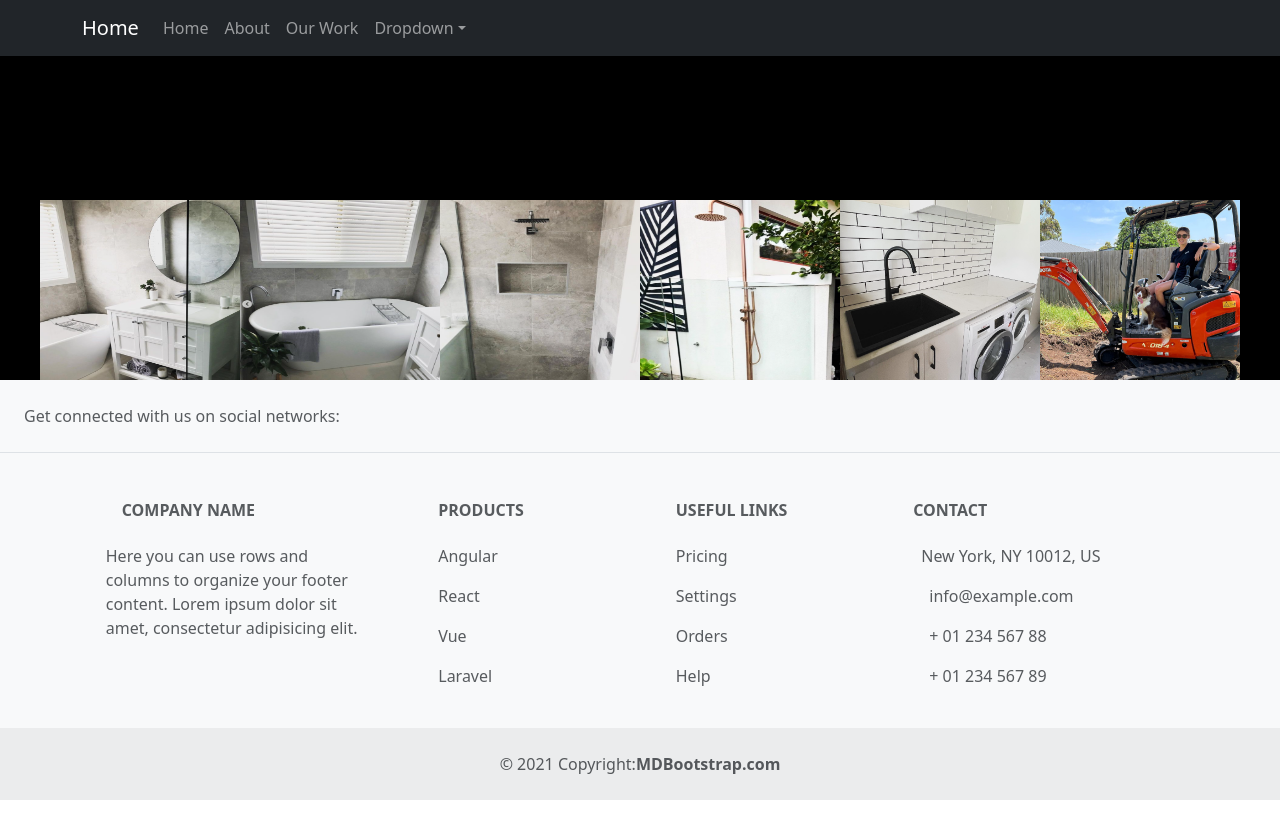
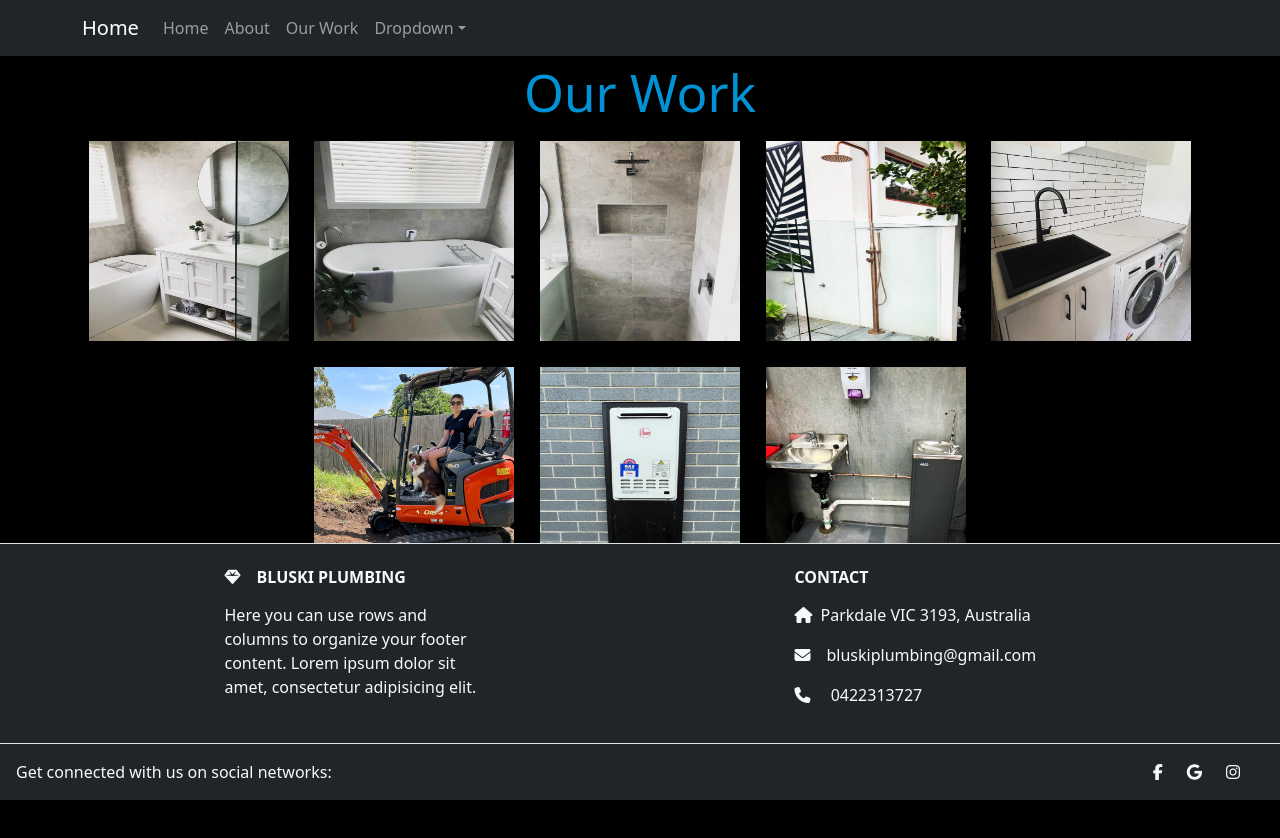
Before and after one commit to AndrewHulme88/bluski-plumbing-react, a React (Vite) app: page /showcase in a window 1280 px wide. Shown: the top 838 px of the page. Before the commit the page ends 800 px from the top, so only its background shows below. Built offline with nearby package versions, Linux system fonts and the light colour scheme.

Commit message:
Styled footer, and fixed padding issue in body

```diff
--- a/package.json
+++ b/package.json
@@ -10,6 +10,7 @@
     "preview": "vite preview"
   },
   "dependencies": {
+    "@fortawesome/fontawesome-free": "^6.5.2",
     "@fortawesome/fontawesome-svg-core": "^6.5.2",
     "@fortawesome/free-brands-svg-icons": "^6.5.2",
     "@fortawesome/free-solid-svg-icons": "^6.5.2",
--- a/src/App.css
+++ b/src/App.css
@@ -3,16 +3,19 @@
   flex-direction: column;
   margin: 0 auto;
   text-align: center;
+  min-height: 100vh;
 }
 
 h1 {
+
   color: #0092d4 !important;
 }
 
-body {
+html, body {
   background-color: black !important;
   height: 100%;
   margin: 0;
+  margin-top: 5%;
   padding: 0;
 }
 
@@ -38,4 +41,9 @@ body {
 .showcase img {
   width: 200px;
   height: 200px;
+  margin: 1%;
 }
+
+.mt-0 {
+  margin-top: 0 !important;
+}
--- a/src/App.jsx
+++ b/src/App.jsx
@@ -1,8 +1,8 @@
 import { BrowserRouter as Router, Route, Routes } from 'react-router-dom';
 import './App.css'
 import 'bootstrap/dist/css/bootstrap.min.css';
+import '@fortawesome/fontawesome-free/css/all.min.css';
 import MyNavbar from './components/myNavbar'
-import MyFooter from './components/myFooter'
 import Showcase from './components/showcase';
 import HomePage from './components/homePage';
 import FooterBootstrap from './components/footerBootstrap';
--- a/src/components/footerBootstrap.jsx
+++ b/src/components/footerBootstrap.jsx
@@ -1,10 +1,44 @@
 import React from 'react';
 import { MDBFooter, MDBContainer, MDBRow, MDBCol, MDBIcon } from 'mdb-react-ui-kit';
+import '@fortawesome/fontawesome-free/css/all.min.css';
 
 export default function FooterBootstrap() {
   return (
-    <MDBFooter bgColor='light' className='text-center text-lg-start text-muted'>
-      <section className='d-flex justify-content-center justify-content-lg-between p-4 border-bottom'>
+    <MDBFooter bgColor='dark' className='text-center text-lg-start text-light'>
+
+      <section className='d-flex justify-content-center justify-content-lg-between p-1 mt-0 border-top'>
+        <MDBContainer className='text-center text-md-start mt-1'>
+          <MDBRow className='mt-3'>
+            <MDBCol md="3" lg="4" xl="3" className='mx-auto mb-4'>
+              <h6 className='text-uppercase fw-bold mb-3'>
+                <MDBIcon icon="gem" className="me-3" />
+                BLUSKI PLUMBING
+              </h6>
+              <p>
+                Here you can use rows and columns to organize your footer content. Lorem ipsum dolor sit amet,
+                consectetur adipisicing elit.
+              </p>
+            </MDBCol>
+
+            <MDBCol md="4" lg="3" xl="3" className='mx-auto mb-md-0 mb-4'>
+              <h6 className='text-uppercase fw-bold mb-3'>Contact</h6>
+              <p>
+                <MDBIcon icon="home" className="me-2" />
+                Parkdale VIC 3193, Australia
+              </p>
+              <p>
+                <MDBIcon icon="envelope" className="me-3" />
+                bluskiplumbing@gmail.com
+              </p>
+              <p>
+                <MDBIcon icon="phone" className="me-3" /> 0422313727
+              </p>
+            </MDBCol>
+          </MDBRow>
+        </MDBContainer>
+      </section>
+
+      <section className='d-flex justify-content-center justify-content-lg-between p-3 border-top'>
         <div className='me-5 d-none d-lg-block'>
           <span>Get connected with us on social networks:</span>
         </div>
@@ -14,112 +48,13 @@ export default function FooterBootstrap() {
             <MDBIcon fab icon="facebook-f" />
           </a>
           <a href='' className='me-4 text-reset'>
-            <MDBIcon fab icon="twitter" />
-          </a>
-          <a href='' className='me-4 text-reset'>
             <MDBIcon fab icon="google" />
           </a>
           <a href='' className='me-4 text-reset'>
             <MDBIcon fab icon="instagram" />
           </a>
-          <a href='' className='me-4 text-reset'>
-            <MDBIcon fab icon="linkedin" />
-          </a>
-          <a href='' className='me-4 text-reset'>
-            <MDBIcon fab icon="github" />
-          </a>
         </div>
       </section>
-
-      <section className=''>
-        <MDBContainer className='text-center text-md-start mt-5'>
-          <MDBRow className='mt-3'>
-            <MDBCol md="3" lg="4" xl="3" className='mx-auto mb-4'>
-              <h6 className='text-uppercase fw-bold mb-4'>
-                <MDBIcon icon="gem" className="me-3" />
-                Company name
-              </h6>
-              <p>
-                Here you can use rows and columns to organize your footer content. Lorem ipsum dolor sit amet,
-                consectetur adipisicing elit.
-              </p>
-            </MDBCol>
-
-            <MDBCol md="2" lg="2" xl="2" className='mx-auto mb-4'>
-              <h6 className='text-uppercase fw-bold mb-4'>Products</h6>
-              <p>
-                <a href='#!' className='text-reset'>
-                  Angular
-                </a>
-              </p>
-              <p>
-                <a href='#!' className='text-reset'>
-                  React
-                </a>
-              </p>
-              <p>
-                <a href='#!' className='text-reset'>
-                  Vue
-                </a>
-              </p>
-              <p>
-                <a href='#!' className='text-reset'>
-                  Laravel
-                </a>
-              </p>
-            </MDBCol>
-
-            <MDBCol md="3" lg="2" xl="2" className='mx-auto mb-4'>
-              <h6 className='text-uppercase fw-bold mb-4'>Useful links</h6>
-              <p>
-                <a href='#!' className='text-reset'>
-                  Pricing
-                </a>
-              </p>
-              <p>
-                <a href='#!' className='text-reset'>
-                  Settings
-                </a>
-              </p>
-              <p>
-                <a href='#!' className='text-reset'>
-                  Orders
-                </a>
-              </p>
-              <p>
-                <a href='#!' className='text-reset'>
-                  Help
-                </a>
-              </p>
-            </MDBCol>
-
-            <MDBCol md="4" lg="3" xl="3" className='mx-auto mb-md-0 mb-4'>
-              <h6 className='text-uppercase fw-bold mb-4'>Contact</h6>
-              <p>
-                <MDBIcon icon="home" className="me-2" />
-                New York, NY 10012, US
-              </p>
-              <p>
-                <MDBIcon icon="envelope" className="me-3" />
-                info@example.com
-              </p>
-              <p>
-                <MDBIcon icon="phone" className="me-3" /> + 01 234 567 88
-              </p>
-              <p>
-                <MDBIcon icon="print" className="me-3" /> + 01 234 567 89
-              </p>
-            </MDBCol>
-          </MDBRow>
-        </MDBContainer>
-      </section>
-
-      <div className='text-center p-4' style={{ backgroundColor: 'rgba(0, 0, 0, 0.05)' }}>
-        © 2021 Copyright:
-        <a className='text-reset fw-bold' href='https://mdbootstrap.com/'>
-          MDBootstrap.com
-        </a>
-      </div>
     </MDBFooter>
   );
 }
--- a/src/components/showcase.jsx
+++ b/src/components/showcase.jsx
@@ -3,6 +3,9 @@ import React from 'react'
 function Showcase() {
   return (
     <>
+      <div className="showcase-heading">
+        <h1>Our Work</h1>
+      </div>
       <div className="showcase">
         <img src="src/assets/images/Screenshot 2024-03-04 171201.png" alt="" />
         <img src="src/assets/images/Screenshot 2024-03-04 171216.png" alt="" />
```
Also changed, not shown: 1 other file (tests, documents, lock files or other folders).
